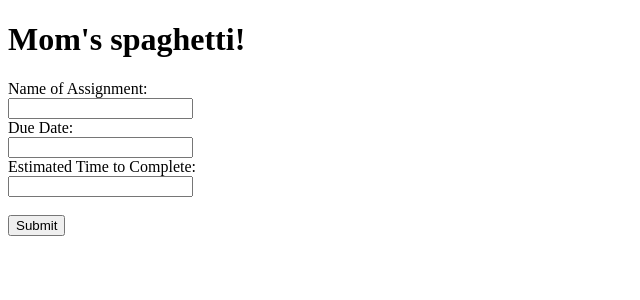
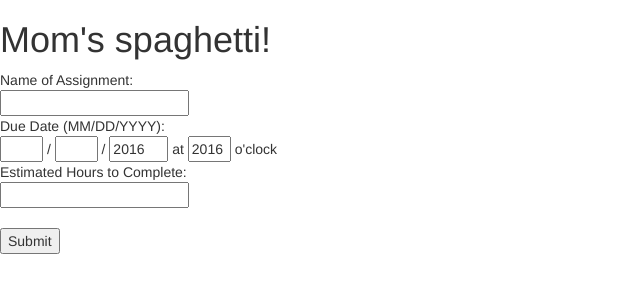
Before and after one commit to brandonPurvis/HackUva2016, a Flask app: page /create_assignment in a window 1280 px wide. Shown: the top 300 px of the page, without its empty margins (0-640 px from the left). Run offline with Flask 2, Linux system fonts and the light colour scheme; parts of the project's set-up code (start-up, migrations or seed data) failed here and were passed over; some libraries are stand-ins or nearby versions.

Commit message:
new URL part 1

```diff
--- a/templates/create_assignment.html
+++ b/templates/create_assignment.html
@@ -7,11 +7,28 @@
         function go_to_URL(){
             var linkURL;
             var assignment_name = document.getElementById("assignment_name");
-            var due_date = document.getElementById("due_date");
+            var due_date_month = document.getElementById("due_date_month");
+            var due_date_day = document.getElementById("due_date_day");
+            var due_date_year = document.getElementById("due_date_year");
+            var due_date_time = document.getElementById("due_date_time");
             var time_to_complete = document.getElementById("time_to_complete");
-            var linkURL = "add_assignment/"+assignment_name.value+"/"+due_date.value+"/"+time_to_complete.value;
+            var linkURL = "create_assignment/"+assignment_name.value+"/"+
+                            due_date_month.value+"~"+due_date_day.value+"~"+
+                            due_date_year.value+"~"+due_date_time.value+"/"+
+                            time_to_complete.value;
             window.location.href=linkURL;
         }
+    </script>
+    <!--  Boostrap CDN -->
+    <link rel="stylesheet" href="https://maxcdn.bootstrapcdn.com/bootstrap/3.3.6/css/bootstrap.min.css"
+          integrity="sha384-1q8mTJOASx8j1Au+a5WDVnPi2lkFfwwEAa8hDDdjZlpLegxhjVME1fgjWPGmkzs7"
+          crossorigin="anonymous">
+    <link rel="stylesheet" href="https://maxcdn.bootstrapcdn.com/bootstrap/3.3.6/css/bootstrap-theme.min.css"
+          integrity="sha384-fLW2N01lMqjakBkx3l/M9EahuwpSfeNvV63J5ezn3uZzapT0u7EYsXMjQV+0En5r"
+          crossorigin="anonymous">
+    <script src="https://maxcdn.bootstrapcdn.com/bootstrap/3.3.6/js/bootstrap.min.js"
+            integrity="sha384-0mSbJDEHialfmuBBQP6A4Qrprq5OVfW37PRR3j5ELqxss1yVqOtnepnHVP9aJ7xS"
+            crossorigin="anonymous">
     </script>
 </head>
 <body>
@@ -19,9 +36,13 @@
      <form>
           Name of Assignment:<br>
           <input type="text" id="assignment_name"><br>
-          Due Date:<br>
-          <input type="text" id="due_date"><br>
-          Estimated Time to Complete:<br>
+          Due Date (MM/DD/YYYY):<br>
+          <input type="text" id="due_date_month" maxlength="2" size="2"> /
+          <input type="text" id="due_date_day"   maxlength="2" size="2"> /
+          <input type="text" id="due_date_year"  maxlength="4" size="4" value="2016"> at
+          <input type="text" id="due_date_time"  maxlength="2" size="2" value="2016"> o'clock
+          <br>
+          Estimated Hours to Complete:<br>
           <input type="text" id="time_to_complete"><br><br>
           <button type="button" onclick="go_to_URL()">Submit</button>
      </form>
```
Also changed, not shown: 1 other file.
